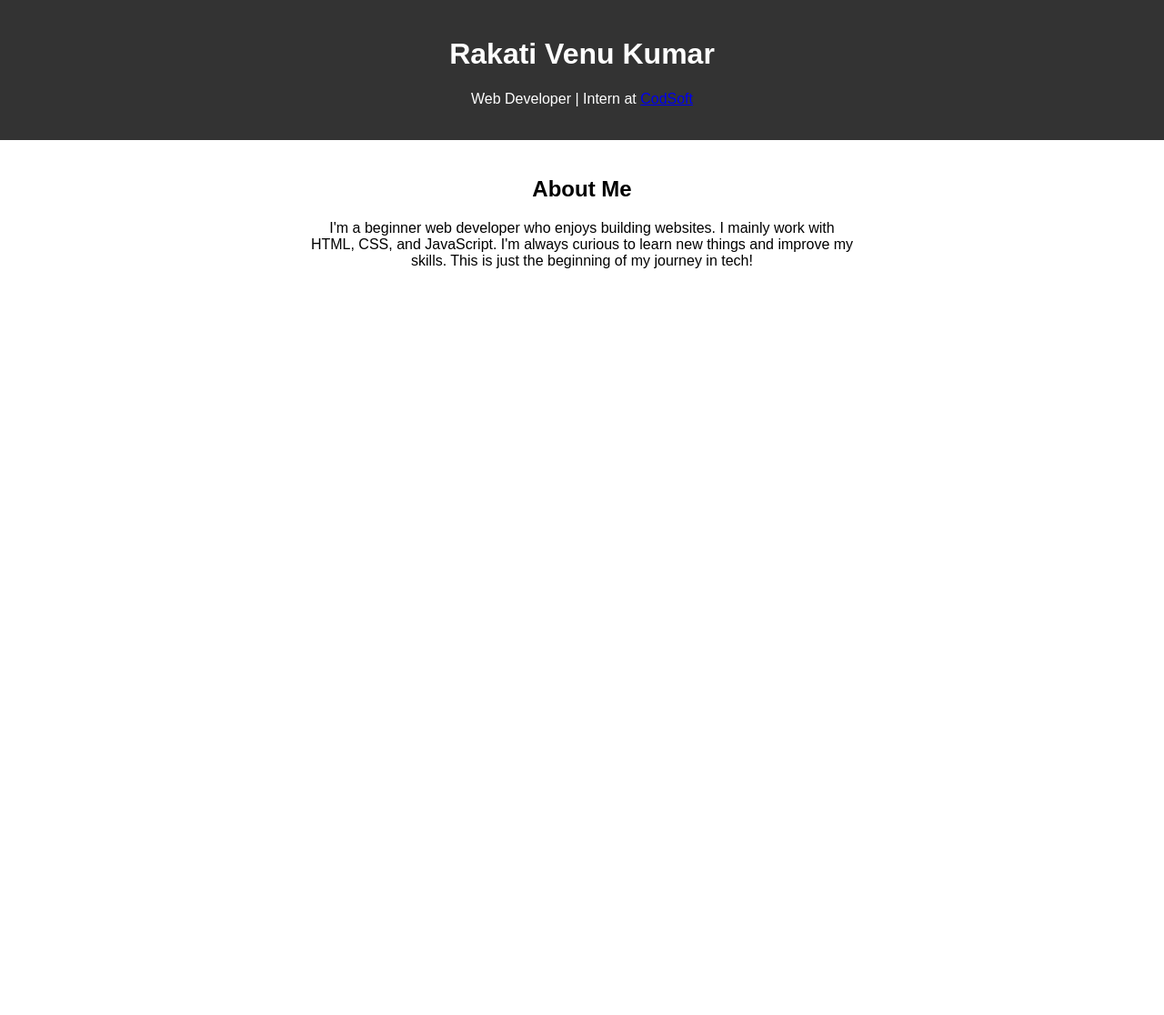
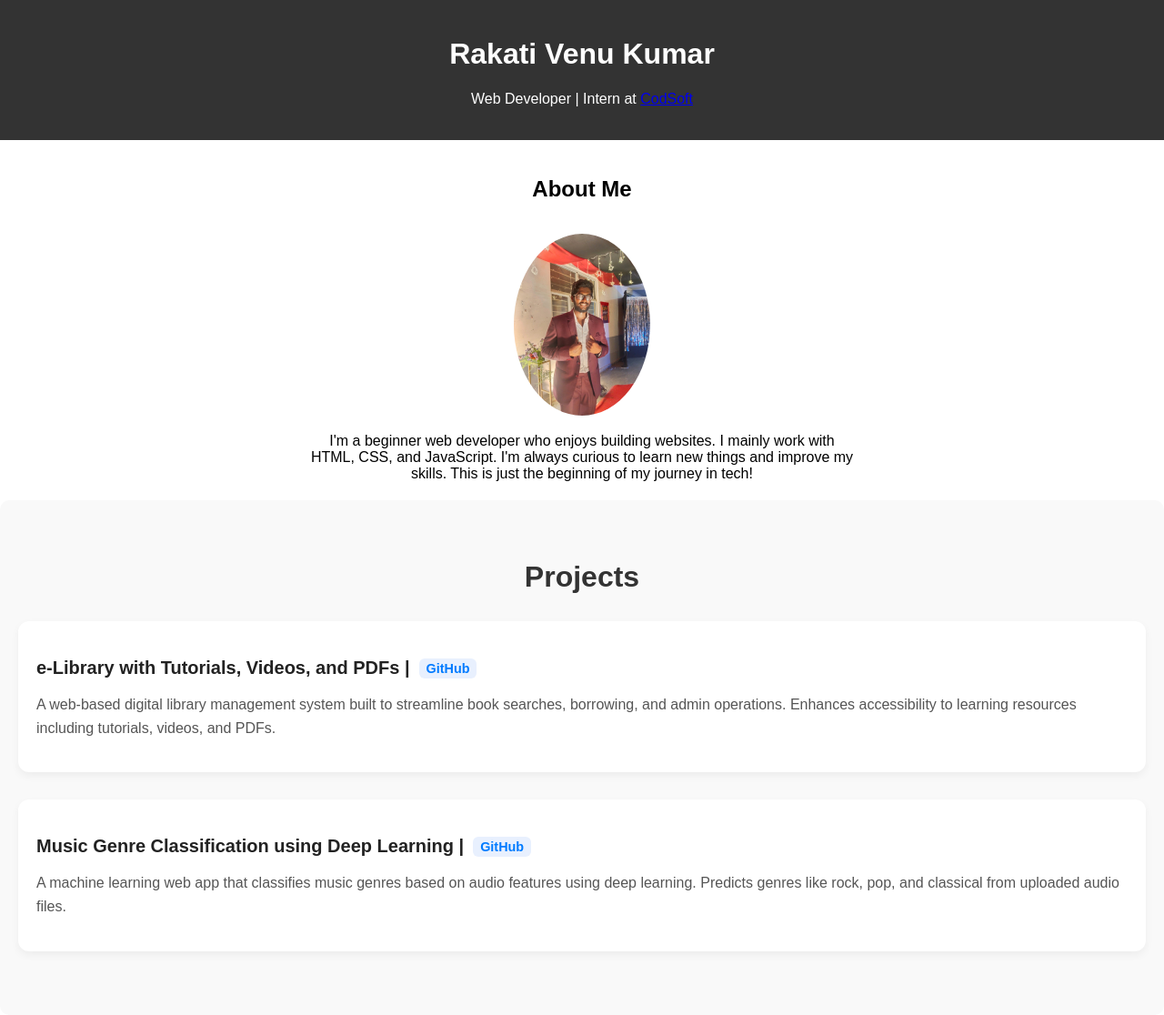
Before and after one commit to Venukumar23/CODSOFT, a plain HTML site: page Level1_Task1_PersonalPortfolio/index.html in a window 1280 px wide. Shown: the whole page at 91% size. Before the commit the page ends 800 px from the top, so only its background shows below. Drawn offline with Linux system fonts and the light colour scheme.

Commit message:
Added Projects section to portfolio with GitHub links and card styling

```diff
--- a/Level1_Task1_PersonalPortfolio/index.html
+++ b/Level1_Task1_PersonalPortfolio/index.html
@@ -16,8 +16,34 @@
     <!-- About Section -->
      <section id="about">
         <h2>About Me</h2>
-        <!-- <img src="assets/profile.jpg" alt="Profile Photo" width="150" /> -->
+        <img src="assets/profile.jpg" alt="Profile Photo" width="150" />
         <p>I'm a beginner web developer who enjoys building websites. I mainly work with HTML, CSS, and JavaScript. I'm always curious to learn new things and improve my skills. This is just the beginning of my journey in tech!</p>
+    </section>
+
+    <!-- Projects Section -->
+    <section id="projects">
+        <h2>Projects</h2>
+
+        <div class="project">
+            <h3>e-Library with Tutorials, Videos, and PDFs |
+                <a href="https://github.com/Venukumar23/e-Library" target="_blank" class="github-link">GitHub</a>
+            </h3>
+            <p>
+            A web-based digital library management system built to streamline book searches,
+            borrowing, and admin operations. Enhances accessibility to learning resources
+            including tutorials, videos, and PDFs.
+            </p>
+        </div>
+
+        <div class="project">
+            <h3>Music Genre Classification using Deep Learning |
+                <a href="https://github.com/Venukumar23/Music-Genre-Classification" target="_blank" class="github-link">GitHub</a>
+            </h3>
+            <p>
+            A machine learning web app that classifies music genres based on audio features
+            using deep learning. Predicts genres like rock, pop, and classical from uploaded audio files.
+            </p>
+        </div>
     </section>
 </body>
 </html>
--- a/Level1_Task1_PersonalPortfolio/style.css
+++ b/Level1_Task1_PersonalPortfolio/style.css
@@ -19,13 +19,70 @@ header {
 }
 
 /* adding styles to the about image */
-/* #about img {
+#about img {
   border-radius: 50%;
   margin: 15px 0;
-} */
+}
 
 /* adding styles to the about paragraph */
 #about p {
   max-width: 600px;
   margin: 0 auto;
 }
+
+/* Projects Section */
+#projects {
+  padding: 40px 20px;
+  background-color: #f9f9f9;
+  border-radius: 10px;
+}
+
+#projects h2 {
+  text-align: center;
+  font-size: 2rem;
+  margin-bottom: 30px;
+  color: #333;
+}
+
+.project {
+  margin-bottom: 30px;
+  padding: 20px;
+  background-color: #fff;
+  border-radius: 12px;
+  box-shadow: 0 4px 10px rgba(0, 0, 0, 0.05);
+  transition: transform 0.2s ease;
+}
+
+.project:hover {
+  transform: translateY(-4px);
+}
+
+.project h3 {
+  font-size: 1.25rem;
+  color: #222;
+  display: flex;
+  align-items: center;
+  gap: 10px;
+  margin-bottom: 10px;
+}
+
+.project p {
+  font-size: 1rem;
+  color: #555;
+  line-height: 1.6;
+}
+
+/* GitHub link next to title */
+.github-link {
+  font-size: 0.9rem;
+  color: #007bff;
+  text-decoration: none;
+  background-color: #e8f0fe;
+  padding: 3px 8px;
+  border-radius: 6px;
+}
+
+.github-link:hover {
+  background-color: #d0e2ff;
+  text-decoration: underline;
+}
```
Also changed, not shown: Level1_Task1_PersonalPortfolio/assets/profile.jpg (added).
